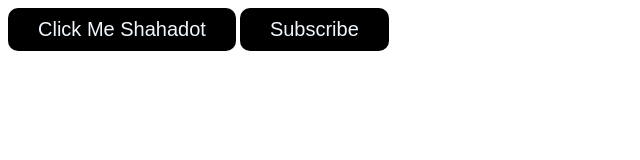
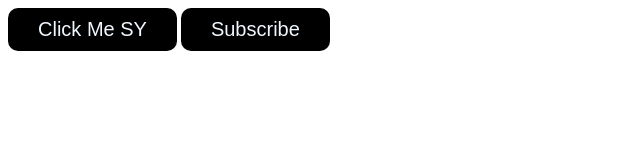
Before and after one commit to sy-shahadot/JavaScript, a plain HTML site: page index.html in a window 1280 px wide. Shown: the whole page, without its empty margins (0-640 px from the left). Drawn offline with Linux system fonts and the light colour scheme.

Commit message:
Git Ignore testing

```diff
--- a/index.html
+++ b/index.html
@@ -7,7 +7,7 @@
     <link rel="stylesheet" href="style.css">
 </head>
 <body>
-   <button id="click">Click Me Shahadot</button>
+   <button id="click">Click Me SY</button>
    <button id="sub">Subscribe</button>
     <script src="shahadot.js"></script>
 </body>
```
Also changed, not shown: 1 other file.
